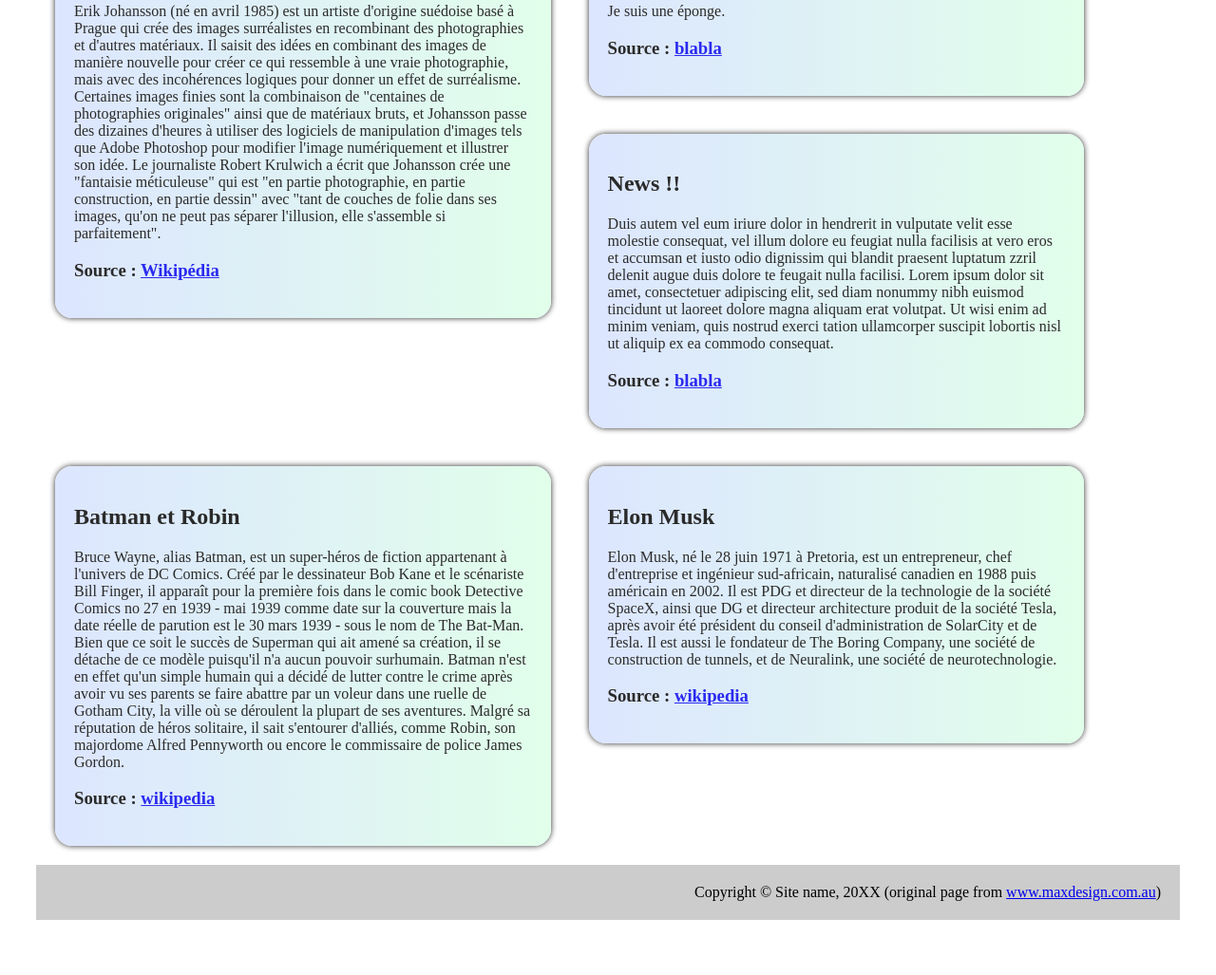
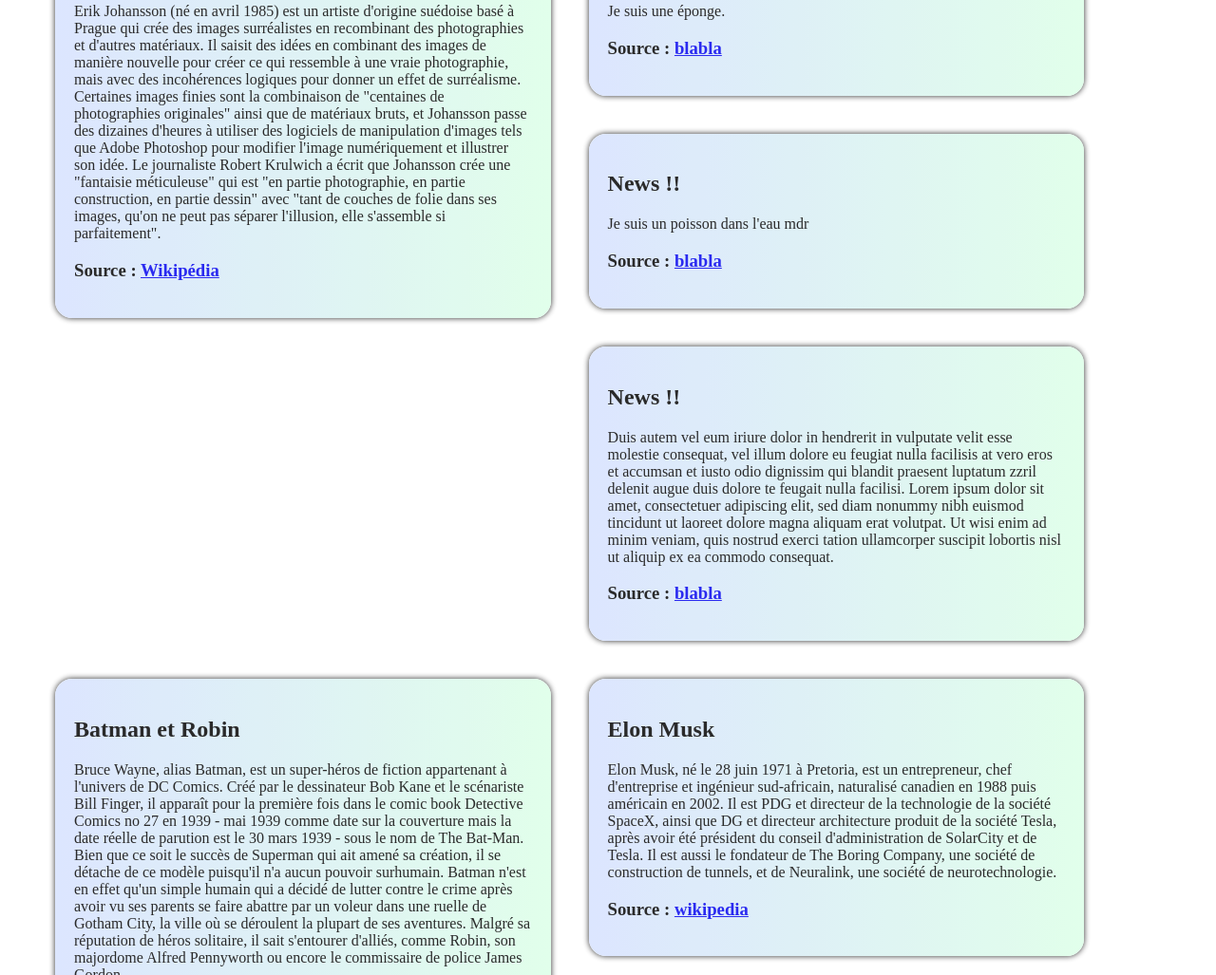
Before and after one commit to JunKerophile/TP3-Github, a plain HTML site: page index.html in a window 1280 px wide. Shown: the part 769-1796 px from the top of the page at 95% size. Before the commit the page ends 1746 px from the top, so only its background shows below. Drawn offline with Linux system fonts and the light colour scheme.

Commit message:
Update index.html

```diff
--- a/index.html
+++ b/index.html
@@ -94,6 +94,17 @@
 			News !!
 		</h2>
 		<p>
+			Je suis un poisson dans l'eau mdr
+		</p>
+		<h3>Source : <a href="#">blabla</a>
+		</h3>
+	</div>
+
+	<div id="news">
+		<h2>
+			News !!
+		</h2>
+		<p>
 			Duis autem vel eum iriure dolor in hendrerit in vulputate velit esse molestie consequat, vel illum dolore eu feugiat nulla facilisis at vero eros et accumsan et iusto odio dignissim qui blandit praesent luptatum zzril delenit augue duis dolore te feugait nulla facilisi. Lorem ipsum dolor sit amet, consectetuer adipiscing elit, sed diam nonummy nibh euismod tincidunt ut laoreet dolore magna aliquam erat volutpat. Ut wisi enim ad minim veniam, quis nostrud exerci tation ullamcorper suscipit lobortis nisl ut aliquip ex ea commodo consequat.
 		</p>
 		<h3>Source : <a href="#">blabla</a>
```
